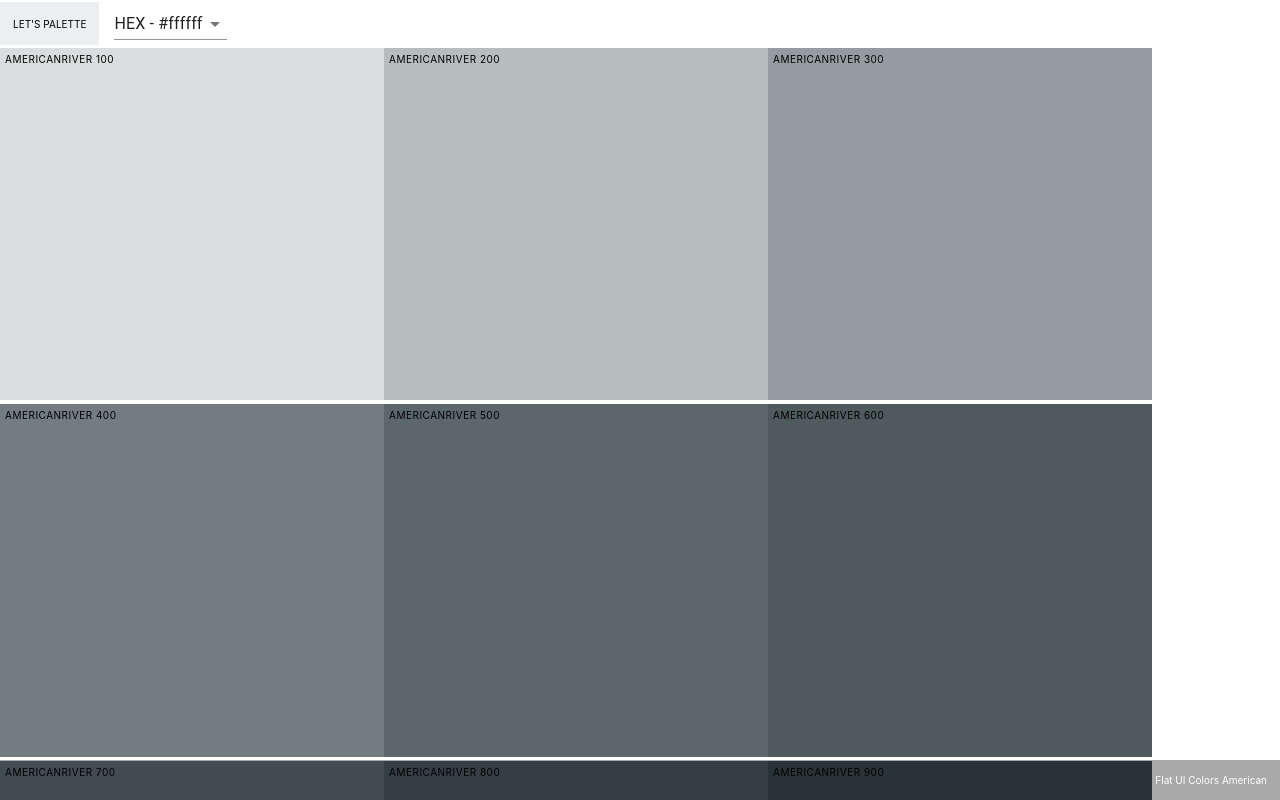
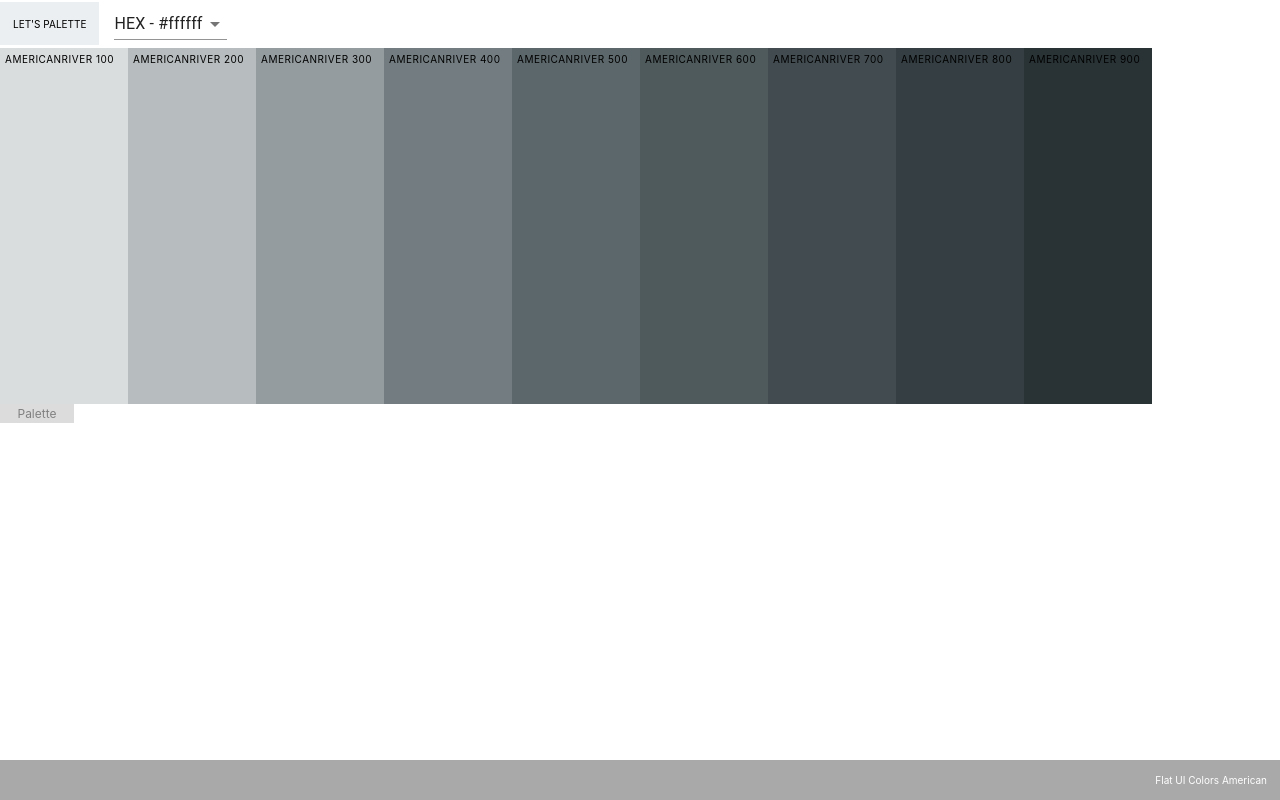
Before and after one commit to kimiakamrava/collage-app-frontend, a React (Create React App) app: page /palette/flat-ui-colors-american/americanriver in a window 1280 px wide. Shown: the top 800 px of the page. Built offline with nearby package versions, Linux system fonts and the light colour scheme.

Commit message:
color shades ad the color id's where same so change

```diff
--- a/src/ColorShadePalette.js
+++ b/src/ColorShadePalette.js
@@ -1,4 +1,5 @@
 import React, { Component } from 'react';
+import { Link } from "react-router-dom";
 import Navbar from "./Navbar";
 import Footer from "./Footer"
 import PaletteBox from "./PaletteBox";
@@ -27,13 +28,16 @@ class ColorShadePalette extends Component {
     }
     render() {
         const { format } = this.state;
-        const {paletteName} = this.props.palette;
-        const ShadeBoxes = this.preShades.map(color => (<PaletteBox key={color.id} name={color.name} background={color[format]} moreLink={false} />))
+        const {paletteName, id } = this.props.palette;
+        const ShadeBoxes = this.preShades.map(color => (<PaletteBox key={color.name} name={color.name} background={color[format]} moreLink={false} />))
         return (
-            <div className="Palette">
-                <Navbar handleChange={this.changeFormat} isAllColors={false} />
-
-                <div className='Palette-colors'>{ShadeBoxes}</div>
+            <div className='ColorShadePalette Palette'>
+             <Navbar handleChange={this.changeFormat} isAllColors={false} />
+                <div className='Palette-colors'>{ShadeBoxes}
+                 <div className='back-palette PaletteBpx'>
+                 <Link to={`/palette/${id}`} className="palette-button">Palette</Link>
+                 </div>
+                </div>
                 <Footer paletteName={paletteName} />
             </div>
         );
--- a/src/PaletteBox.css
+++ b/src/PaletteBox.css
@@ -1,17 +1,24 @@
 .PaletteBox {
-    width: 30%;
-    height: 49.5%;
+    width: 10%;
+    height: 50%;
     margin: 0 auto;
     display: inline-block;
     position: relative;
     cursor: pointer;
+    margin-bottom: -4px;
 
+}
+.ColorShandePalette .PaletteBox {
+   height : 80%;
+}
+.PaletteBox.back{
+    background-color: rgba(255,255,255,0.3) ;
 }
 
 
 .copy-button{
-    width:75px;
-    height: 20px;
+    width:65px;
+    height: 19px;
     position: absolute;
     display: inline-block;
     bottom: 0px;
@@ -25,6 +32,26 @@
     opacity: 0;
     line-height: 20px;
     left: 0px;
+
+}
+.palette-button{
+    background: gainsboro;
+
+    position: absolute;
+    border:20px white;
+    left:0px;
+    bottom: px;
+    font-size:  12px;
+    text-align: center;
+    outline: none;
+    width: 74px;
+    color: gray;
+    height: 19px;
+    line-height: 19px;
+    text-decoration: none;
+
+
+
 
 }
 
@@ -54,7 +81,7 @@
     font-size:  12px;
     text-align: center;
     outline: none;
-    width: 75px;
+    width: 65px;
     color: white;
     height: 19px;
     line-height: 19px;
```
